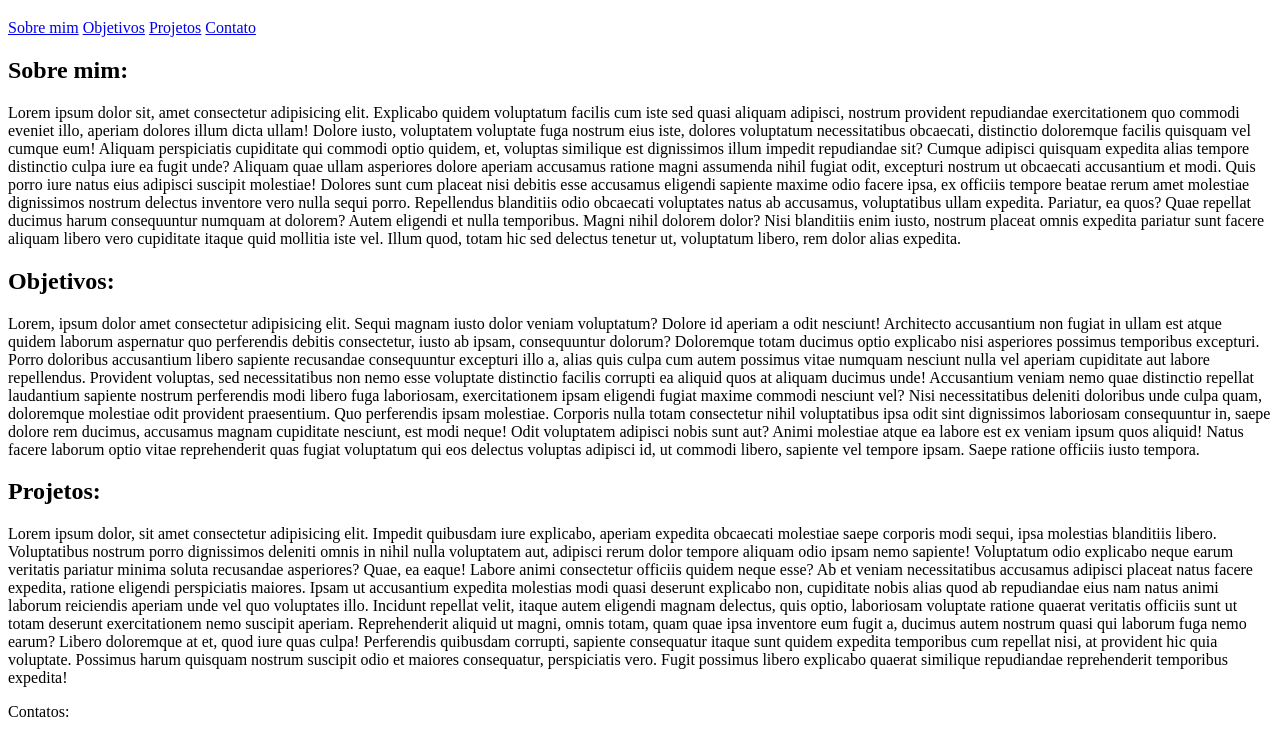
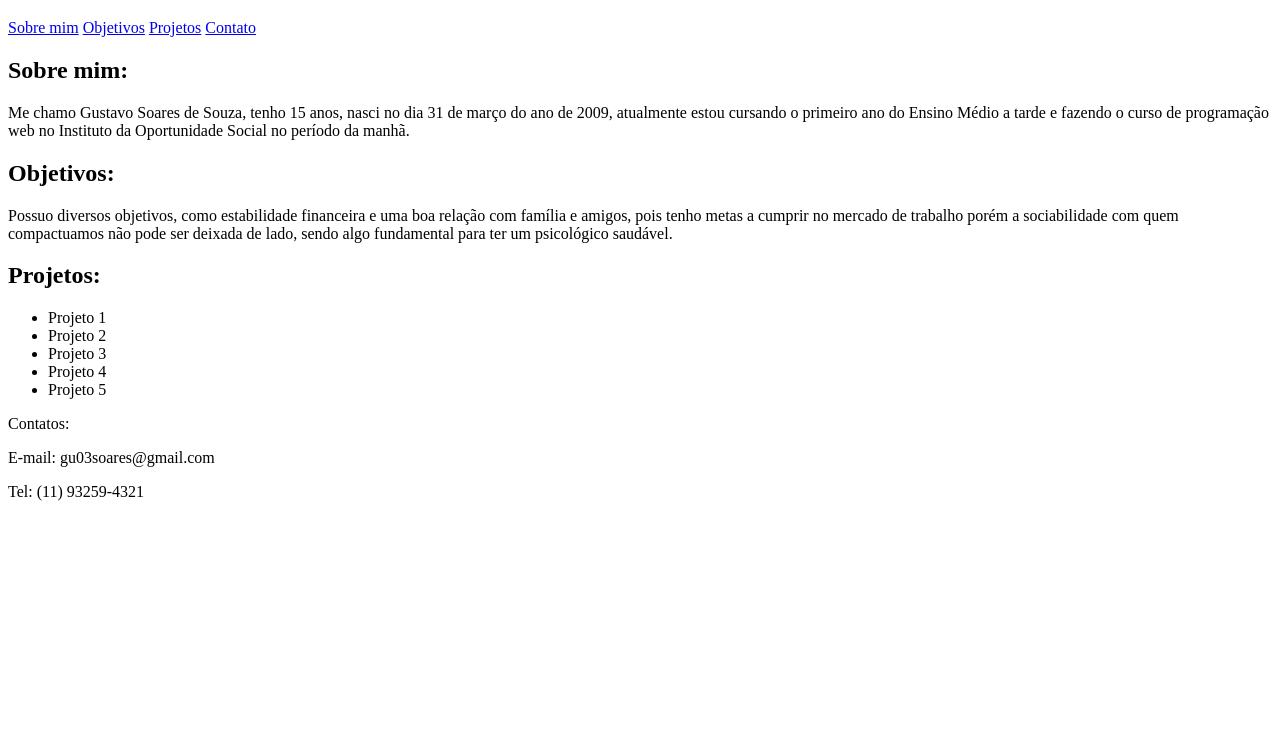
Before and after one commit to Gustavo3103/portfolio-pessoal, a plain HTML site: page index.html in a window 1280 px wide. Shown: the part 61-800 px from the top of the page. Drawn offline with Linux system fonts and the light colour scheme.

Commit message:
Revisão com correções semânticas no código e comentários

```diff
--- a/index.html
+++ b/index.html
@@ -1,5 +1,6 @@
 <!DOCTYPE html>
 <html lang="pt-br">
+
 <head>
   <meta charset="UTF-8" />
   <meta name="viewport" content="width=device-width, initial-scale=1.0" />
@@ -9,113 +10,68 @@
 
 <body>
 
-<!-- Header da página com Gustavo Soares de Souza e elementos para a navegação dentro da própria página -->
+  <!-- Header da página com nome e elementos para a navegação dentro da própria página -->
 
   <header>
 
     <h1 id="nome">Gustavo Soares de Souza</h1>
 
-      <nav class="navegacao">
-      <a href="#sobremim" id="a1">Sobre mim</a>
-      <a href="#objetivos" id="a2">Objetivos</a>
-      <a href="#projetos" id="a3">Projetos</a>
-      <a href="#contatos" id="a4">Contato</a>
+    <nav>
+
+      <a href="#sobremim">Sobre mim</a>
+      <a href="#objetivos">Objetivos</a>
+      <a href="#projetos">Projetos</a>
+      <a href="#contato">Contato</a>
+
     </nav>
 
   </header>
 
-<!--Tópicos - Conteúdo principal da página -->
+  <!--Conteúdo principal da página, sendo eles: sobre mim, objetivos e projetos -->
 
   <main>
+
     <h2 id="sobremim">Sobre mim:</h2>
 
     <p>
-          Lorem ipsum dolor sit, amet consectetur adipisicing elit. Explicabo
-          quidem voluptatum facilis cum iste sed quasi aliquam adipisci, nostrum
-          provident repudiandae exercitationem quo commodi eveniet illo, aperiam
-          dolores illum dicta ullam! Dolore iusto, voluptatem voluptate fuga
-          nostrum eius iste, dolores voluptatum necessitatibus obcaecati,
-          distinctio doloremque facilis quisquam vel cumque eum! Aliquam
-          perspiciatis cupiditate qui commodi optio quidem, et, voluptas similique
-          est dignissimos illum impedit repudiandae sit? Cumque adipisci quisquam
-          expedita alias tempore distinctio culpa iure ea fugit unde? Aliquam quae
-          ullam asperiores dolore aperiam accusamus ratione magni assumenda nihil
-          fugiat odit, excepturi nostrum ut obcaecati accusantium et modi. Quis
-          porro iure natus eius adipisci suscipit molestiae! Dolores sunt cum
-          placeat nisi debitis esse accusamus eligendi sapiente maxime odio facere
-          ipsa, ex officiis tempore beatae rerum amet molestiae dignissimos
-          nostrum delectus inventore vero nulla sequi porro. Repellendus
-          blanditiis odio obcaecati voluptates natus ab accusamus, voluptatibus
-          ullam expedita. Pariatur, ea quos? Quae repellat ducimus harum
-          consequuntur numquam at dolorem? Autem eligendi et nulla temporibus.
-          Magni nihil dolorem dolor? Nisi blanditiis enim iusto, nostrum placeat
-          omnis expedita pariatur sunt facere aliquam libero vero cupiditate
-          itaque quid mollitia iste vel. Illum quod, totam hic sed delectus
-          tenetur ut, voluptatum libero, rem dolor alias expedita.
+      Me chamo Gustavo Soares de Souza, tenho 15 anos, nasci no dia 31 de março do ano de 2009, atualmente estou
+      cursando o primeiro ano do Ensino Médio a tarde e fazendo o curso de programação web no Instituto da Oportunidade
+      Social no período da manhã.
     </p>
+
 
     <h2 id="objetivos">Objetivos:</h2>
     <p>
-        Lorem, ipsum dolor amet consectetur adipisicing elit. Sequi magnam
-        iusto dolor veniam voluptatum? Dolore id aperiam a odit nesciunt!
-        Architecto accusantium non fugiat in ullam est atque quidem laborum
-        aspernatur quo perferendis debitis consectetur, iusto ab ipsam,
-        consequuntur dolorum? Doloremque totam ducimus optio explicabo nisi
-        asperiores possimus temporibus excepturi. Porro doloribus accusantium
-        libero sapiente recusandae consequuntur excepturi illo a, alias quis
-        culpa cum autem possimus vitae numquam nesciunt nulla vel aperiam
-        cupiditate aut labore repellendus. Provident voluptas, sed
-        necessitatibus non nemo esse voluptate distinctio facilis corrupti ea
-        aliquid quos at aliquam ducimus unde! Accusantium veniam nemo quae
-        distinctio repellat laudantium sapiente nostrum perferendis modi libero
-        fuga laboriosam, exercitationem ipsam eligendi fugiat maxime commodi
-        nesciunt vel? Nisi necessitatibus deleniti doloribus unde culpa quam,
-        doloremque molestiae odit provident praesentium. Quo perferendis ipsam
-        molestiae. Corporis nulla totam consectetur nihil voluptatibus ipsa odit
-        sint dignissimos laboriosam consequuntur in, saepe dolore rem ducimus,
-        accusamus magnam cupiditate nesciunt, est modi neque! Odit voluptatem
-        adipisci nobis sunt aut? Animi molestiae atque ea labore est ex veniam
-        ipsum quos aliquid! Natus facere laborum optio vitae reprehenderit quas
-        fugiat voluptatum qui eos delectus voluptas adipisci id, ut commodi
-        libero, sapiente vel tempore ipsam. Saepe ratione officiis iusto
-        tempora.
+      Possuo diversos objetivos, como estabilidade financeira e uma boa relação com família e amigos, pois tenho metas a
+      cumprir no mercado de trabalho porém a sociabilidade com quem compactuamos não pode ser deixada de lado, sendo
+      algo fundamental para ter um psicológico saudável.
     </p>
+
 
     <h2 id="projetos">Projetos:</h2>
 
-      <p>
-        Lorem ipsum dolor, sit amet consectetur adipisicing elit. Impedit
-        quibusdam iure explicabo, aperiam expedita obcaecati molestiae saepe
-        corporis modi sequi, ipsa molestias blanditiis libero. Voluptatibus
-        nostrum porro dignissimos deleniti omnis in nihil nulla voluptatem aut,
-        adipisci rerum dolor tempore aliquam odio ipsam nemo sapiente!
-        Voluptatum odio explicabo neque earum veritatis pariatur minima soluta
-        recusandae asperiores? Quae, ea eaque! Labore animi consectetur officiis
-        quidem neque esse? Ab et veniam necessitatibus accusamus adipisci
-        placeat natus facere expedita, ratione eligendi perspiciatis maiores.
-        Ipsam ut accusantium expedita molestias modi quasi deserunt explicabo
-        non, cupiditate nobis alias quod ab repudiandae eius nam natus animi
-        laborum reiciendis aperiam unde vel quo voluptates illo. Incidunt
-        repellat velit, itaque autem eligendi magnam delectus, quis optio,
-        laboriosam voluptate ratione quaerat veritatis officiis sunt ut totam
-        deserunt exercitationem nemo suscipit aperiam. Reprehenderit aliquid ut
-        magni, omnis totam, quam quae ipsa inventore eum fugit a, ducimus autem
-        nostrum quasi qui laborum fuga nemo earum? Libero doloremque at et, quod
-        iure quas culpa! Perferendis quibusdam corrupti, sapiente consequatur
-        itaque sunt quidem expedita temporibus cum repellat nisi, at provident
-        hic quia voluptate. Possimus harum quisquam nostrum suscipit odio et
-        maiores consequatur, perspiciatis vero. Fugit possimus libero explicabo
-        quaerat similique repudiandae reprehenderit temporibus expedita!
-      </p>
+    <ul>
+      <li>Projeto 1</li>
+      <li>Projeto 2</li>
+      <li>Projeto 3</li>
+      <li>Projeto 4</li>
+      <li>Projeto 5</li>
+    </ul>
 
   </main>
 
-    <!-- Informações com menor relevância -->
 
-    <footer id="contatos">
+  <!-- Footer com e-mail e número para contato -->
+
+  <footer>
 
     <p id="contato">Contatos:</p>
+    <p>E-mail: gu03soares@gmail.com</p>
+    <p>Tel: (11) 93259-4321</p>
 
   </footer>
+
+
 </body>
+
 </html>
```
Lines whose indentation alone changed are shown as unchanged.
